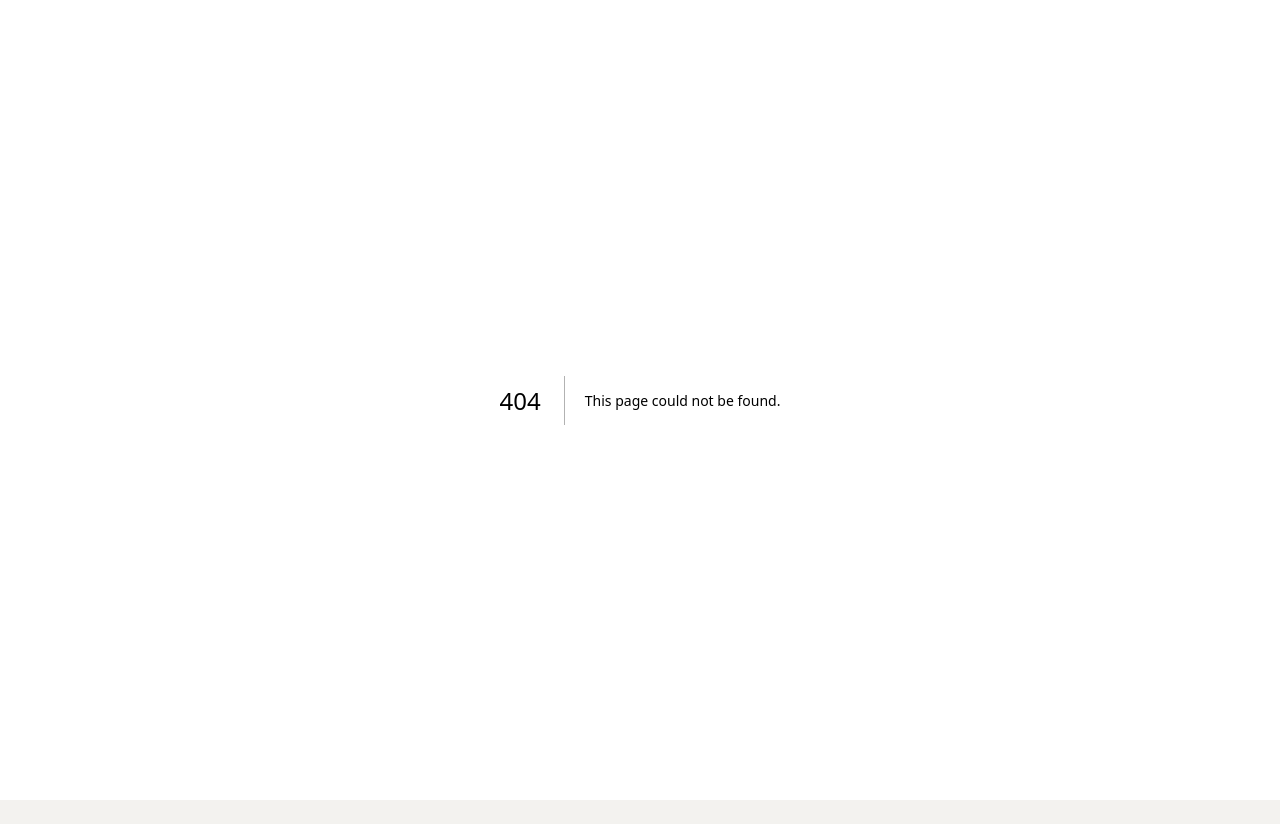
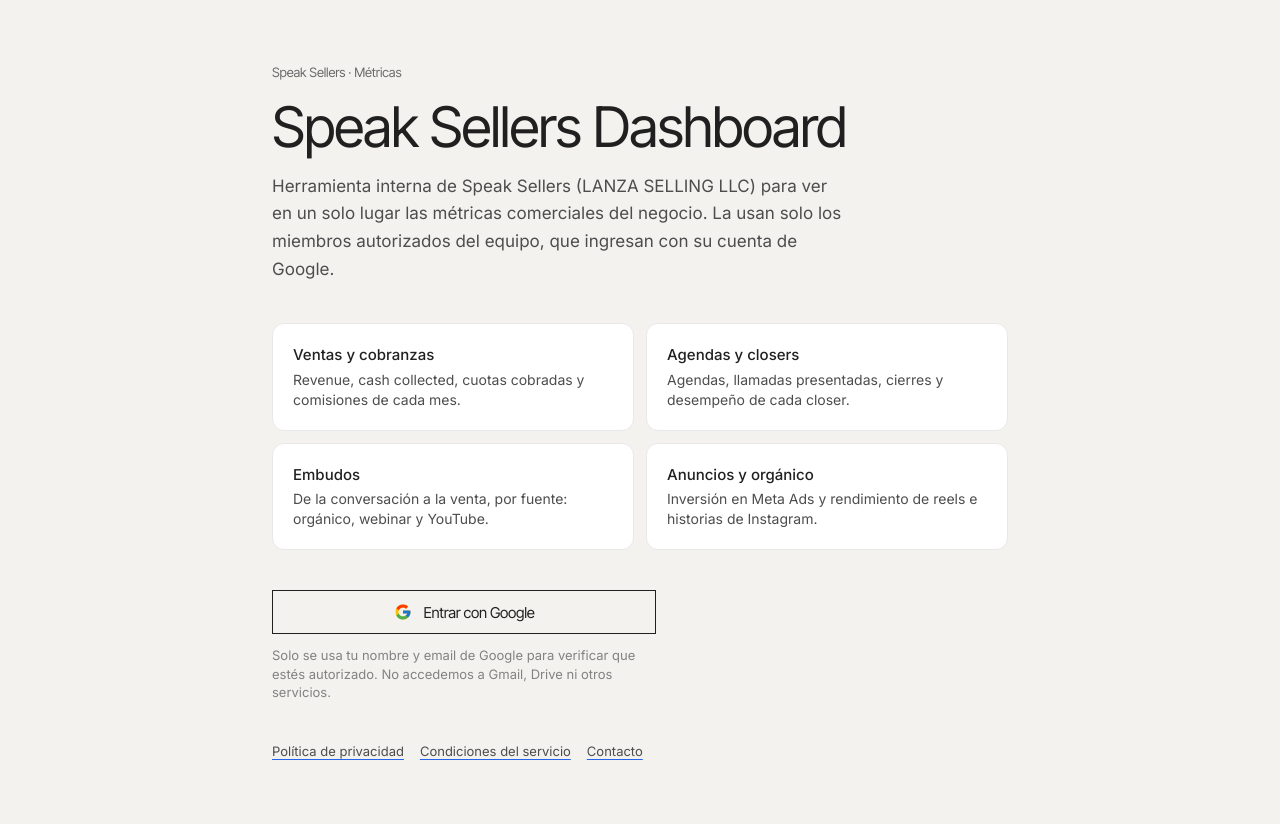
Before and after one commit to Joacolope/speak-sellers-dashboard, a Next.js app: page /bienvenida in a window 1280 px wide. Before the commit this address had no page. Before the commit the page ends 800 px from the top, so only its background shows below. Built offline with nearby package versions, Linux system fonts and the light colour scheme.

Commit message:
Página pública en / para visitantes sin sesión (propósito de la app) y verificación de Google Search Console
Co-Authored-By: Claude Opus 5.5 <noreply@anthropic.com>
Claude-Session: https://claude.ai/code/session_01McDwtnEh5jEd2CKXSmv8Up

```diff
--- /dev/null
+++ b/app/bienvenida/page.tsx
@@ -0,0 +1,51 @@
+import Link from 'next/link';
+import BotonGoogle from '@/components/BotonGoogle';
+
+export const metadata = {
+  title: 'Speak Sellers Dashboard',
+  description: 'Panel interno de métricas comerciales de Speak Sellers: ventas, agendas, cobranzas, anuncios y contenido orgánico.',
+};
+
+/** Página pública (la que ve Google y cualquiera sin sesión). No muestra datos. */
+export default function Bienvenida() {
+  const items = [
+    ['Ventas y cobranzas', 'Revenue, cash collected, cuotas cobradas y comisiones de cada mes.'],
+    ['Agendas y closers', 'Agendas, llamadas presentadas, cierres y desempeño de cada closer.'],
+    ['Embudos', 'De la conversación a la venta, por fuente: orgánico, webinar y YouTube.'],
+    ['Anuncios y orgánico', 'Inversión en Meta Ads y rendimiento de reels e historias de Instagram.'],
+  ];
+  return (
+    <main className="mx-auto flex min-h-screen max-w-3xl flex-col justify-center gap-10 px-4 py-16">
+      <div className="flex flex-col gap-4">
+        <div className="eyebrow">Speak Sellers · Métricas</div>
+        <h1 className="display text-[44px] leading-[1.05] md:text-[56px]">Speak Sellers Dashboard</h1>
+        <p className="max-w-xl text-[17px] leading-relaxed text-text-muted">
+          Herramienta interna de Speak Sellers (LANZA SELLING LLC) para ver en un solo lugar las métricas comerciales
+          del negocio. La usan solo los miembros autorizados del equipo, que ingresan con su cuenta de Google.
+        </p>
+      </div>
+
+      <div className="grid gap-3 sm:grid-cols-2">
+        {items.map(([t, d]) => (
+          <div key={t} className="card !p-5">
+            <div className="text-[15px] font-medium text-text">{t}</div>
+            <div className="mt-1 text-[14px] text-text-muted">{d}</div>
+          </div>
+        ))}
+      </div>
+
+      <div className="flex max-w-sm flex-col gap-3">
+        <BotonGoogle next="/" />
+        <p className="text-[13px] text-text-disabled">
+          Solo se usa tu nombre y email de Google para verificar que estés autorizado. No accedemos a Gmail, Drive ni otros servicios.
+        </p>
+      </div>
+
+      <footer className="flex flex-wrap gap-4 text-[13px] text-text-muted">
+        <Link href="/privacidad" className="link-ember">Política de privacidad</Link>
+        <Link href="/terminos" className="link-ember">Condiciones del servicio</Link>
+        <a href="mailto:joaquin@salesspawn.com" className="link-ember">Contacto</a>
+      </footer>
+    </main>
+  );
+}
--- a/app/layout.tsx
+++ b/app/layout.tsx
@@ -10,6 +10,8 @@ export const metadata: Metadata = {
   title: 'Speak Sellers Dashboard',
   description: 'Métricas comerciales de Speak Sellers',
   robots: { index: false, follow: false, nocache: true, googleBot: { index: false, follow: false } },
+  // Google Search Console: se carga GOOGLE_SITE_VERIFICATION en Vercel (el código de la etiqueta HTML)
+  verification: process.env.GOOGLE_SITE_VERIFICATION ? { google: process.env.GOOGLE_SITE_VERIFICATION } : undefined,
 };
 
 export const viewport: Viewport = {
--- a/middleware.ts
+++ b/middleware.ts
@@ -8,7 +8,7 @@ import { createServerClient } from '@supabase/ssr';
  *  3. Exige que el email esté en la tabla `usuarios` y activo.
  */
 
-const PUBLICAS = ['/login', '/auth/', '/privacidad', '/terminos'];
+const PUBLICAS = ['/login', '/auth/', '/privacidad', '/terminos', '/bienvenida'];
 const MAQUINA = ['/api/cron/', '/api/cargar', '/api/costos']; // validan su propio token Bearer
 
 const url = () => process.env.SUPABASE_URL || process.env.NEXT_PUBLIC_SUPABASE_URL || '';
@@ -64,7 +64,8 @@ export async function middleware(req: NextRequest) {
 
   // Sin Supabase: en local se ve el demo; publicado, nada se abre hasta configurarlo.
   if (!url() || !anon() || !service()) {
-    return process.env.VERCEL_ENV ? aLogin(req, { falta: '1' }) : NextResponse.next();
+    if (process.env.VERCEL_ENV) return pathname === '/' ? NextResponse.rewrite(new URL('/bienvenida', req.url)) : aLogin(req, { falta: '1' });
+    return NextResponse.next();
   }
 
   // 2. Sesión: refresca cookies y valida el usuario contra Supabase
@@ -86,6 +87,8 @@ export async function middleware(req: NextRequest) {
 
   if (!email) {
     if (pathname.startsWith('/api/')) return NextResponse.json({ error: 'Iniciá sesión' }, { status: 401 });
+    // La dirección principal sin sesión muestra la presentación pública (la pide Google para verificar la marca)
+    if (pathname === '/') return NextResponse.rewrite(new URL('/bienvenida', req.url));
     return aLogin(req, pathname === '/' ? {} : { next: pathname + req.nextUrl.search });
   }
 
```
Also changed, not shown: 1 other file (tests, documents, lock files or other folders).
